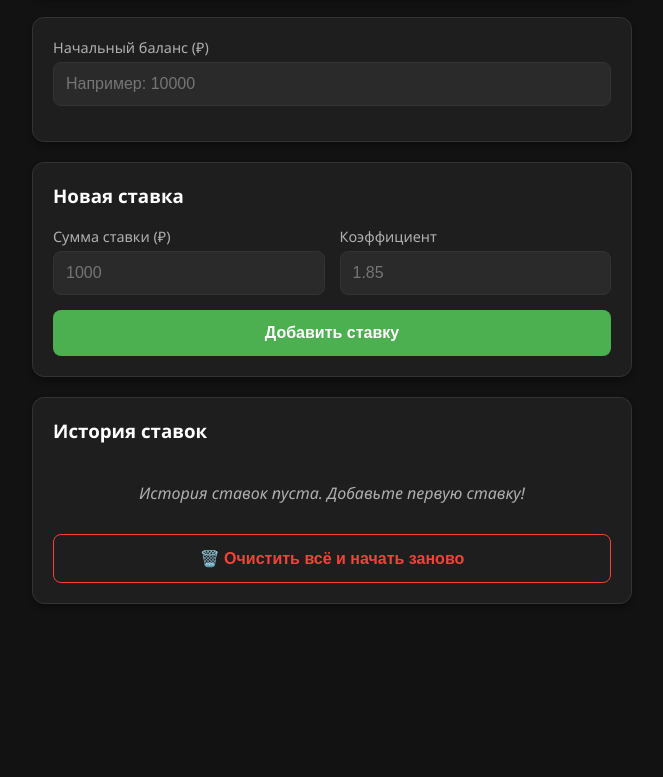
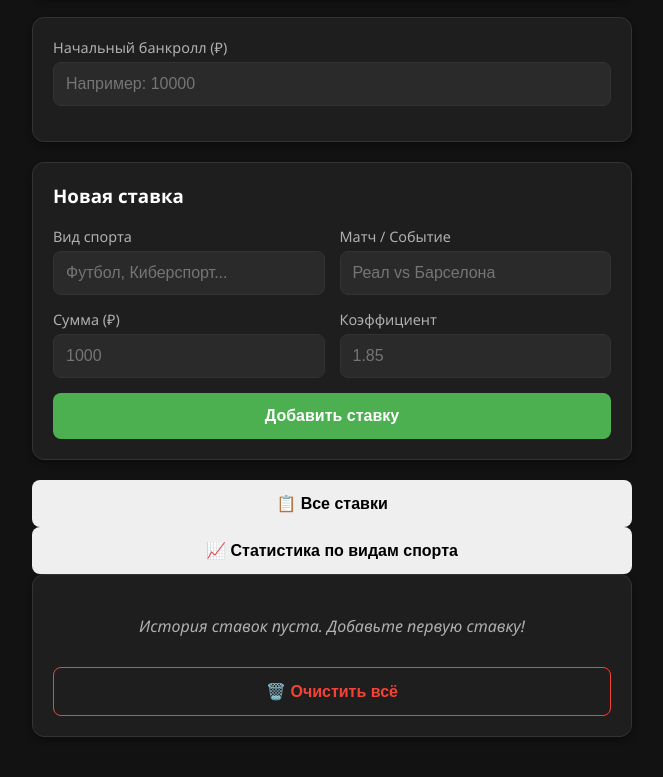
Before and after one commit to kulikartemtop-hash/bet-calculator, a plain HTML site: page index.html in a window 1280 px wide. Shown: the part 275-1052 px from the top of the page, without its empty margins (308-971 px from the left). Before the commit the page ends 919 px from the top, so only its background shows below. Drawn offline with Linux system fonts and the light colour scheme.

Commit message:
Update index.html

```diff
--- a/index.html
+++ b/index.html
@@ -3,13 +3,13 @@
 <head>
     <meta charset="UTF-8">
     <meta name="viewport" content="width=device-width, initial-scale=1.0">
-    <title>Калькулятор ставок | Bet Calculator</title>
+    <title>Про-Калькулятор ставок</title>
     <link rel="stylesheet" href="style.css">
 </head>
 <body>
 
 <div class="container">
-    <h1>📊 Калькулятор ставок</h1>
+    <h1>📊 Про-Трекер Ставок</h1>
 
     <!-- Баланс -->
     <div class="card balance-display">
@@ -21,7 +21,7 @@
     <!-- Настройки -->
     <div class="card">
         <div class="form-group">
-            <label for="initialBalance">Начальный баланс (₽)</label>
+            <label for="initialBalance">Начальный банкролл (₽)</label>
             <input type="number" id="initialBalance" placeholder="Например: 10000" min="0">
         </div>
     </div>
@@ -31,7 +31,25 @@
         <h3 style="margin-top: 0;">Новая ставка</h3>
         <div class="row">
             <div class="form-group">
-                <label for="betAmount">Сумма ставки (₽)</label>
+                <label for="betSport">Вид спорта</label>
+                <input type="text" id="betSport" list="sportsList" placeholder="Футбол, Киберспорт...">
+                <datalist id="sportsList">
+                    <option value="Футбол">
+                    <option value="Баскетбол">
+                    <option value="Теннис">
+                    <option value="Хоккей">
+                    <option value="Киберспорт (CS2/Dota 2)">
+                    <option value="Бокс/MMA">
+                </datalist>
+            </div>
+            <div class="form-group">
+                <label for="betMatch">Матч / Событие</label>
+                <input type="text" id="betMatch" placeholder="Реал vs Барселона">
+            </div>
+        </div>
+        <div class="row">
+            <div class="form-group">
+                <label for="betAmount">Сумма (₽)</label>
                 <input type="number" id="betAmount" placeholder="1000" min="1">
             </div>
             <div class="form-group">
@@ -42,14 +60,31 @@
         <button class="btn-primary" id="addBetBtn">Добавить ставку</button>
     </div>
 
-    <!-- История -->
-    <div class="card">
-        <h3 style="margin-top: 0;">История ставок</h3>
-        <ul class="bet-list" id="betList">
-            <!-- Ставки будут добавляться сюда через JS -->
-        </ul>
-        <button class="btn-reset" id="resetAllBtn">🗑️ Очистить всё и начать заново</button>
+    <!-- Вкладки -->
+    <div class="tabs">
+        <button class="tab-btn active" data-tab="all">📋 Все ставки</button>
+        <button class="tab-btn" data-tab="stats">📈 Статистика по видам спорта</button>
     </div>
+
+    <!-- Вкладка: Все ставки -->
+    <div class="tab-content" id="allBetsTab">
+        <div class="card">
+            <ul class="bet-list" id="betList">
+                <!-- Ставки будут здесь -->
+            </ul>
+            <button class="btn-reset" id="resetAllBtn">🗑️ Очистить всё</button>
+        </div>
+    </div>
+
+    <!-- Вкладка: Статистика -->
+    <div class="tab-content" id="statsTab" style="display: none;">
+        <div class="card">
+            <div id="statsContainer">
+                <!-- Статистика по видам спорта будет здесь -->
+            </div>
+        </div>
+    </div>
+
 </div>
 
 <script src="script.js" defer></script>
```
